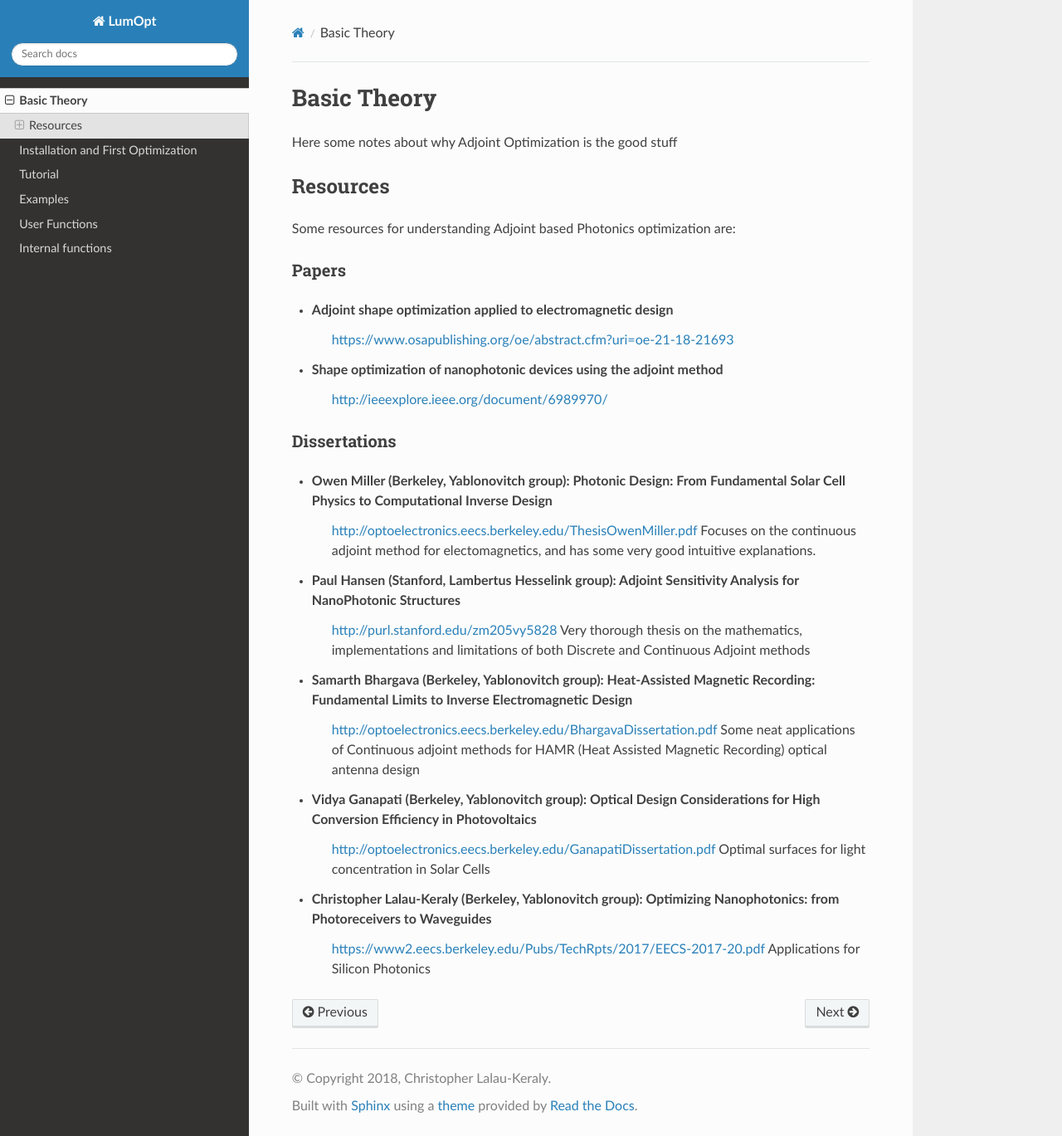
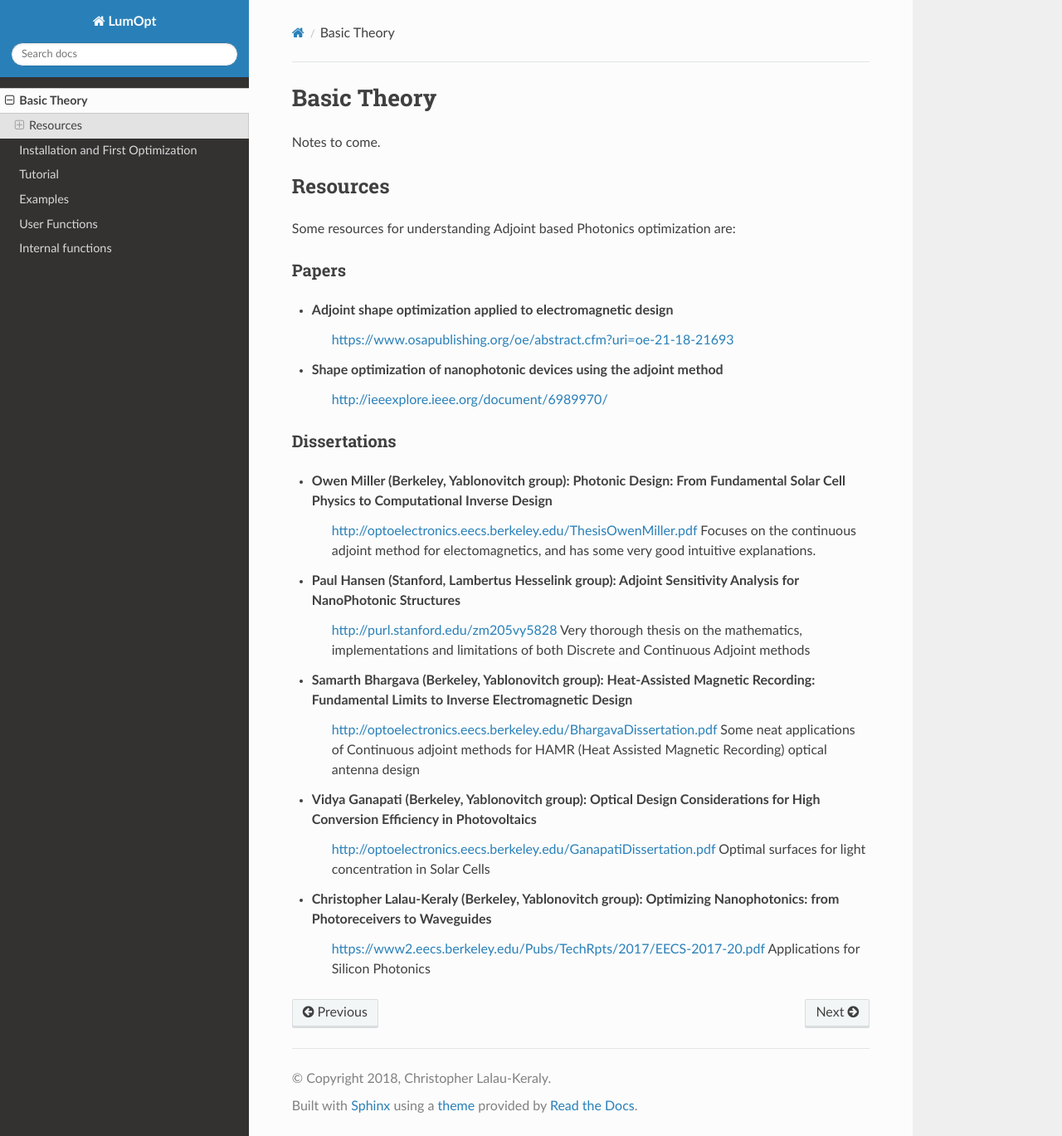
Before and after one commit to chriskeraly/lumopt, a Sphinx documentation site: the page built from docs/basic_theory.rst, in a window 1280 px wide and 1369 px high. Shown: the whole window at 83% size. Built offline with Sphinx 7.4.7 and the Read the Docs theme 2.0.0, drawn with Linux system fonts in a browser that asks for light colours.

Commit message:
docs debug

```diff
--- a/docs/basic_theory.rst
+++ b/docs/basic_theory.rst
@@ -1,7 +1,7 @@
 Basic Theory
 ============
 
-Here some notes about why Adjoint Optimization is the good stuff
+Notes to come.
 
 Resources
 ---------
--- a/docs/tutorial.rst
+++ b/docs/tutorial.rst
@@ -82,7 +82,8 @@ Co-optimization
 The + operator can be used between two optimization objects that use the same parameters. This is for the moment the only way
 to do multi-wavelength optimization for example.
 
-An example of this can be seen in `examples/Ysplitter/robust_coupler.py`
+An example of this can be seen in `examples/Ysplitter/robust_coupler.py` where a the performance of a coupler is optimized
+for robustness: the figure of merit is the sum of the figures of merit for the nominal geometry, and a geometry with a 25nm extra bias.
 
 .. literalinclude:: ../examples/Ysplitter/robust_coupler.py
   :language: python
--- a/requirements.txt
+++ b/requirements.txt
@@ -1,5 +1,6 @@
 numpy
 scipy
 matplotlib
+pathlib
 Pygments==2.2.0
 sphinx_rtd_theme>=0.3.1
```
